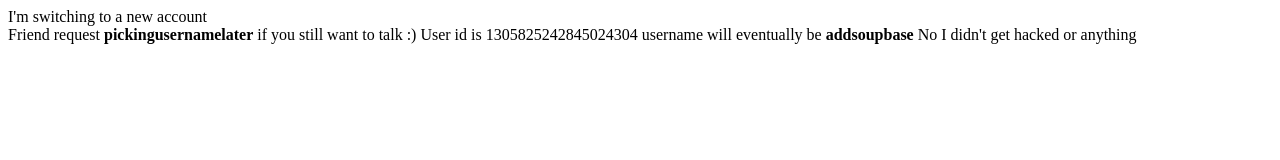
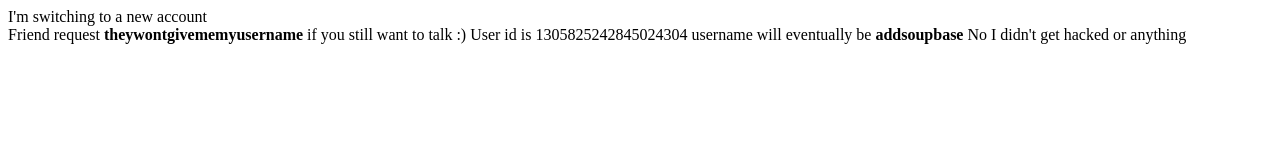
Before and after one commit to addsoupbase/info, a plain HTML site: page index.html in a window 1280 px wide. Drawn offline with Linux system fonts and the light colour scheme.

Commit message:
Update index.html

```diff
--- a/index.html
+++ b/index.html
@@ -2,7 +2,7 @@
 <html>
   <body>
     I'm switching to a new account<br>
-    Friend request <b>pickingusernamelater</b> if you still want to talk :)
+    Friend request <b>theywontgivememyusername</b> if you still want to talk :)
 User id is 1305825242845024304
   username will eventually be <b>addsoupbase</b>
     No I didn't get hacked or anything
```
